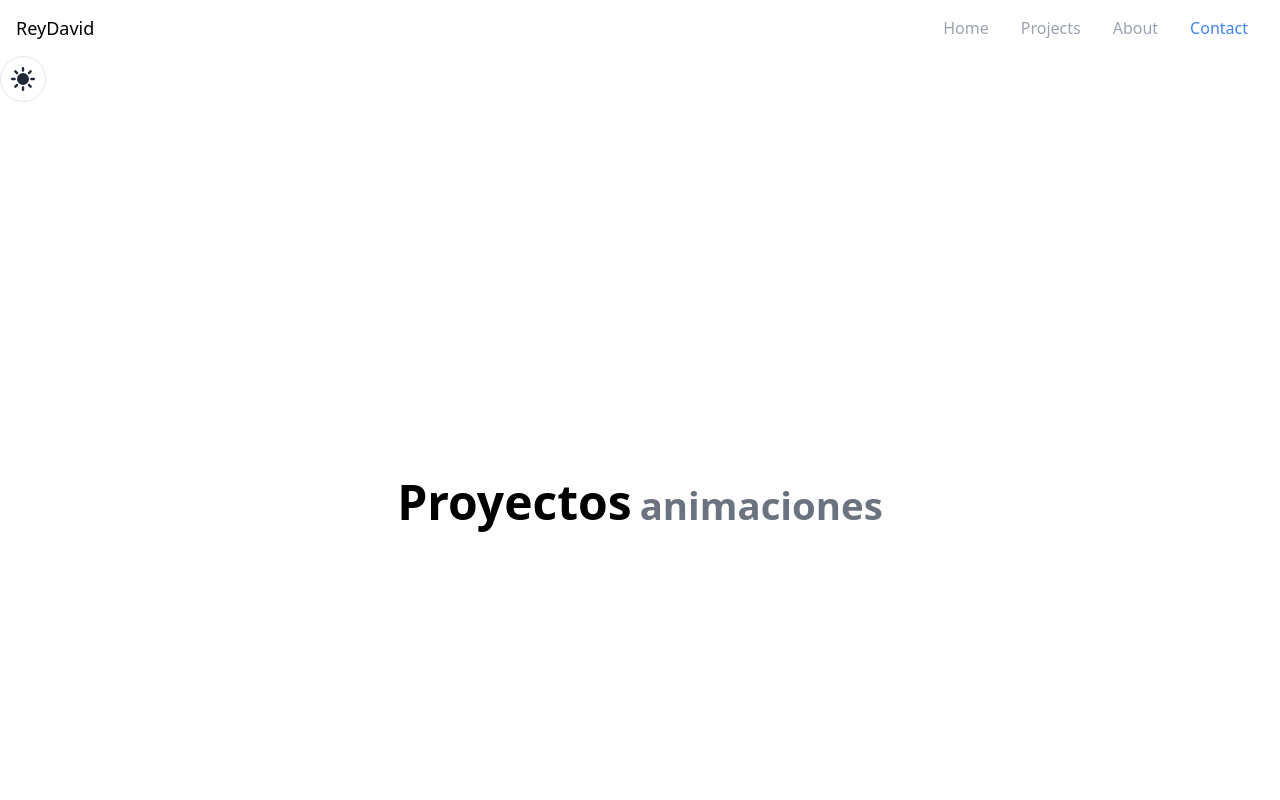
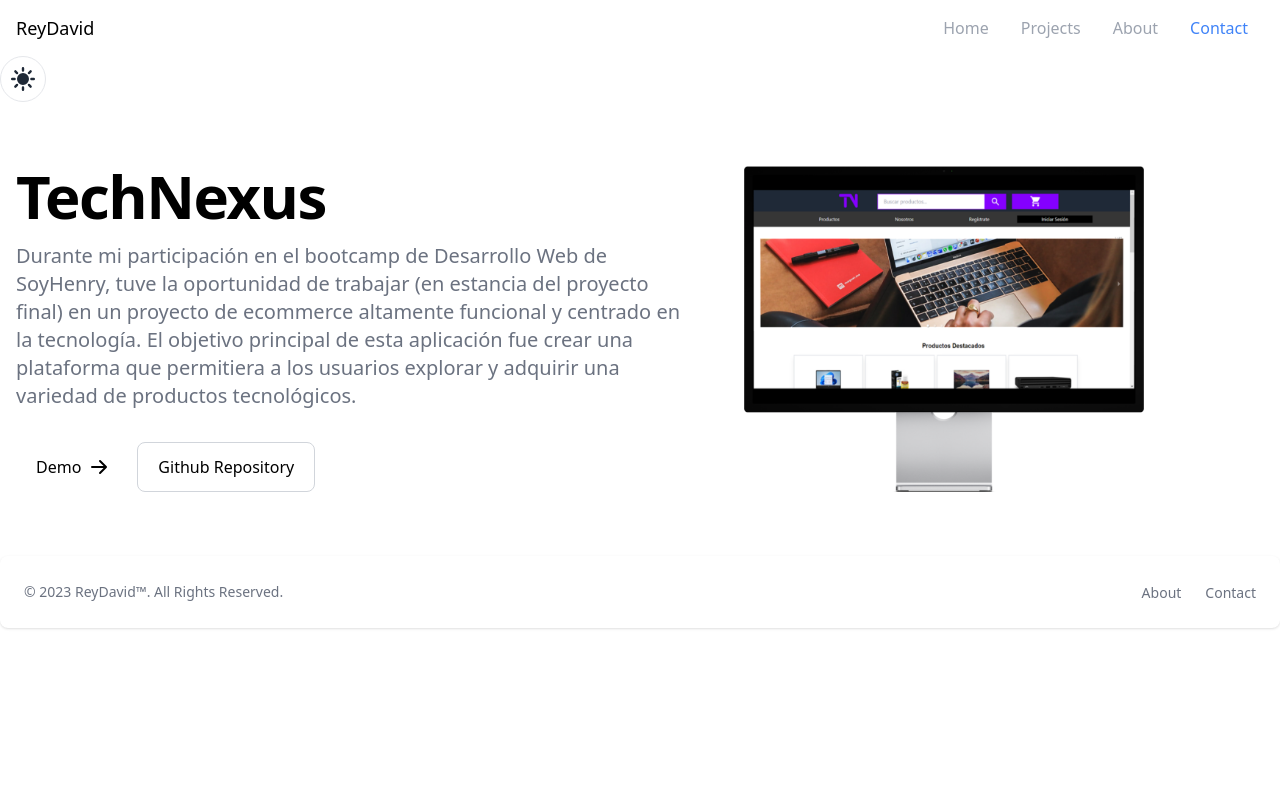
Before and after one commit to Reydav1d/Portfolio, a Next.js app: page /projects in a window 1280 px wide. Shown: the top 800 px of the page. Built offline with nearby package versions, Linux system fonts and the light colour scheme.

Commit message:
feat: project added with redirection

```diff
--- a/src/app/projects/page.tsx
+++ b/src/app/projects/page.tsx
@@ -1,14 +1,52 @@
-import React from 'react'
+import React from "react";
+import Image from "next/image";
+import TechNexus from "../../../public/smartmockups_lmjfs9zm.png";
 
 export default function Projects() {
   return (
-    <div className="h-screen flex flex-col justify-center items-center">
-    <h1 className="text-5xl font-extrabold dark:text-white">
-      Proyectos
-      <small className="ml-2 font-semibold text-gray-500 dark:text-gray-400">
-        animaciones
-      </small>
-    </h1>
-  </div>
-  )
+    <div className="grid max-w-screen-xl px-4 py-8 mx-auto lg:gap-8 xl:gap-0 lg:py-16 lg:grid-cols-12">
+      <div className="mr-auto place-self-center lg:col-span-7">
+        <h1 className="max-w-2xl mb-4 text-4xl font-extrabold tracking-tight leading-none md:text-5xl xl:text-6xl dark:text-white">
+          TechNexus
+        </h1>
+        <p className="max-w-2xl mb-6 font-light text-gray-500 lg:mb-8 md:text-lg lg:text-xl dark:text-gray-400">
+        Durante mi participación en el bootcamp de Desarrollo Web de SoyHenry,
+        tuve la oportunidad de trabajar (en estancia del proyecto final) en un proyecto de
+        ecommerce altamente funcional y centrado en la tecnología. El objetivo principal de
+        esta aplicación fue crear una plataforma que permitiera a los usuarios explorar y
+        adquirir una variedad de productos tecnológicos.
+        </p>
+        <a
+          href="https://technexus.vercel.app/"
+          className="inline-flex items-center justify-center px-5 py-3 mr-3 text-base font-medium text-center dark:text-white rounded-lg bg-primary-700 hover:bg-primary-800 focus:ring-4 focus:ring-primary-300"
+          target="_blank"
+        >
+          Demo
+          <svg
+            className="w-5 h-5 ml-2 -mr-1"
+            fill="currentColor"
+            viewBox="0 0 20 20"
+            xmlns="http://www.w3.org/2000/svg"
+          >
+            <path
+              fill-rule="evenodd"
+              d="M10.293 3.293a1 1 0 011.414 0l6 6a1 1 0 010 1.414l-6 6a1 1 0 01-1.414-1.414L14.586 11H3a1 1 0 110-2h11.586l-4.293-4.293a1 1 0 010-1.414z"
+              clip-rule="evenodd"
+            ></path>
+          </svg>
+        </a>
+        <a
+          href="https://github.com/Reydav1d/PF-Frontend"
+          className="inline-flex items-center justify-center px-5 py-3 text-base font-medium text-center border border-gray-300 rounded-lg hover:bg-gray-400 focus:ring-4 focus:ring-gray-100 dark:text-white"
+          target="_blank"
+        >
+          Github Repository
+        </a>
+      </div>
+      <div className=" lg:mt-0 lg:col-span-5 lg:flex">
+        <Image src={TechNexus}
+        width={400} height={400}/>
+      </div>
+    </div>
+  );
 }
```
Also changed, not shown: public/smartmockups_lmjfs9zm.png (added).
